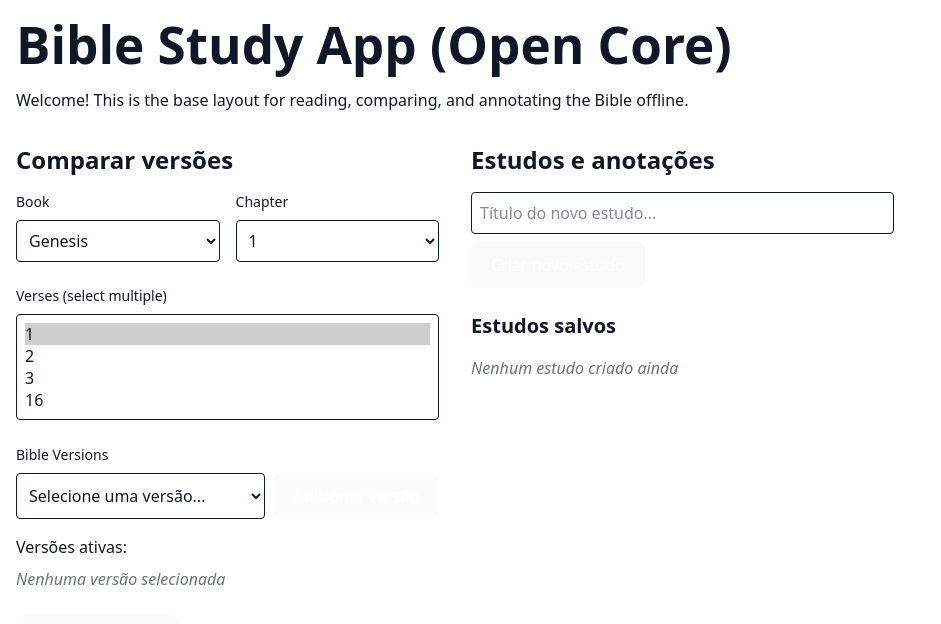
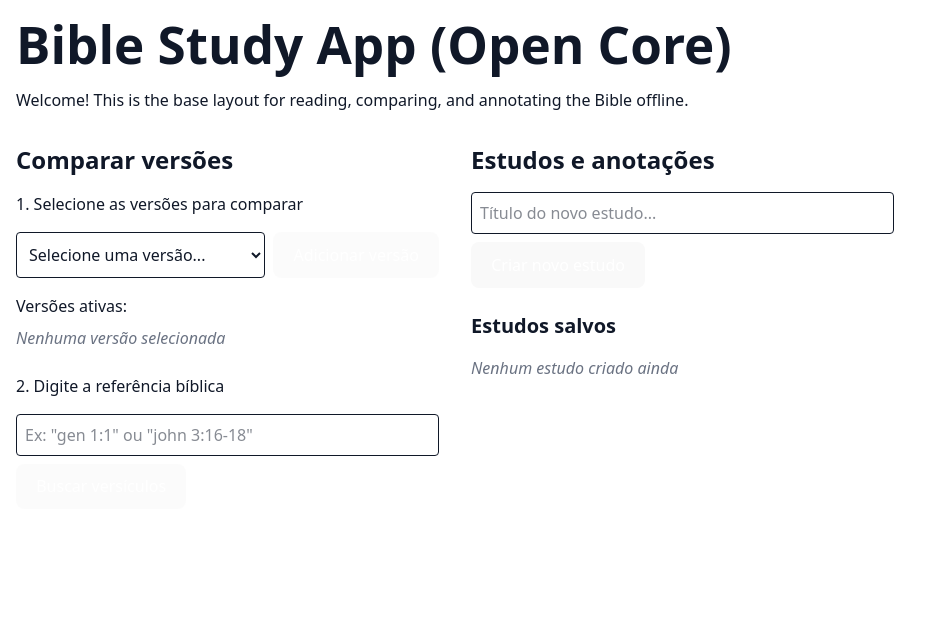
Before and after one commit to paulocfjunior/sacra, a React (Vite) app: page / in a window 1280 px wide. Shown: the top 624 px of the page, without its empty margins (0-941 px from the left). Built offline with nearby package versions, Linux system fonts and the light colour scheme.

Commit message:
feat: add Bible reference parsing and flexible verse selection

```diff
--- a/src/components/VerseSelector.tsx
+++ b/src/components/VerseSelector.tsx
@@ -1,93 +1,70 @@
 import React, { useState } from 'react';
 import ParallelViewer from './ParallelViewer';
 import VersionSelector from './VersionSelector';
-
-const SAMPLE_BOOKS = ['Genesis', 'John'];
-const SAMPLE_CHAPTERS = ['1', '2', '3'];
-const SAMPLE_VERSES = ['1', '2', '3', '16'];
-
-interface Selection {
-  book: string;
-  chapter: string;
-  verses: string[];
-}
+import { parseReference, BibleReference } from '../lib/bibleRefs';
 
 export default function VerseSelector() {
-  const [selection, setSelection] = useState<Selection>({
-    book: SAMPLE_BOOKS[0],
-    chapter: SAMPLE_CHAPTERS[0],
-    verses: [SAMPLE_VERSES[0]],
-  });
-
+  const [reference, setReference] = useState('');
+  const [parsedRef, setParsedRef] = useState<BibleReference | null>(null);
+  const [error, setError] = useState('');
   const [activeVersions, setActiveVersions] = useState<string[]>([]);
   const [showComparison, setShowComparison] = useState(false);
 
+  const handleReferenceSubmit = (e: React.FormEvent) => {
+    e.preventDefault();
+    const parsed = parseReference(reference);
+
+    if (!parsed) {
+      setError('Referência inválida. Exemplo: "gen 1:1" ou "john 3:16-18"');
+      setParsedRef(null);
+      setShowComparison(false);
+      return;
+    }
+
+    setError('');
+    setParsedRef(parsed);
+    setShowComparison(true);
+  };
+
   return (
     <div className="space-y-6">
-      <div className="grid grid-cols-2 gap-4">
-        <div className="space-y-2">
-          <label className="block text-sm font-medium">Book</label>
-          <select
-            className="w-full border rounded p-2"
-            value={selection.book}
-            onChange={(e) => setSelection(prev => ({ ...prev, book: e.target.value }))}
-          >
-            {SAMPLE_BOOKS.map(book => (
-              <option key={book} value={book}>{book}</option>
-            ))}
-          </select>
-        </div>
-
-        <div className="space-y-2">
-          <label className="block text-sm font-medium">Chapter</label>
-          <select
-            className="w-full border rounded p-2"
-            value={selection.chapter}
-            onChange={(e) => setSelection(prev => ({ ...prev, chapter: e.target.value }))}
-          >
-            {SAMPLE_CHAPTERS.map(chapter => (
-              <option key={chapter} value={chapter}>{chapter}</option>
-            ))}
-          </select>
-        </div>
-      </div>
-
-      <div className="space-y-2">
-        <label className="block text-sm font-medium">Verses (select multiple)</label>
-        <select
-          className="w-full border rounded p-2"
-          multiple
-          value={selection.verses}
-          onChange={(e) => setSelection(prev => ({
-            ...prev,
-            verses: Array.from(e.target.selectedOptions).map(opt => opt.value)
-          }))}
-        >
-          {SAMPLE_VERSES.map(verse => (
-            <option key={verse} value={verse}>{verse}</option>
-          ))}
-        </select>
-      </div>
-
-      <div className="space-y-2">
-        <label className="block text-sm font-medium">Bible Versions</label>
+      <div className="space-y-4">
+        <h3 className="font-medium">1. Selecione as versões para comparar</h3>
         <VersionSelector
           activeVersions={activeVersions}
           onVersionsChange={setActiveVersions}
         />
       </div>
 
-      <button
-        className="bg-blue-500 text-white px-4 py-2 rounded hover:bg-blue-600 disabled:opacity-50"
-        onClick={() => setShowComparison(true)}
-        disabled={activeVersions.length === 0}
-      >
-        Ver comparativo
-      </button>
+      <div className="space-y-4">
+        <h3 className="font-medium">2. Digite a referência bíblica</h3>
+        <form onSubmit={handleReferenceSubmit} className="space-y-2">
+          <input
+            type="text"
+            className="w-full border rounded p-2"
+            placeholder='Ex: "gen 1:1" ou "john 3:16-18"'
+            value={reference}
+            onChange={(e) => setReference(e.target.value)}
+          />
+          {error && <p className="text-red-500 text-sm">{error}</p>}
+          <button
+            type="submit"
+            className="bg-blue-500 text-white px-4 py-2 rounded hover:bg-blue-600 disabled:opacity-50"
+            disabled={!reference.trim() || activeVersions.length === 0}
+          >
+            Buscar versículos
+          </button>
+        </form>
+      </div>
 
-      {showComparison && activeVersions.length > 0 && (
+      {showComparison && parsedRef && (
         <div className="mt-8">
-          <ParallelViewer {...selection} versions={activeVersions} />
+          <ParallelViewer
+            book={parsedRef.book}
+            chapter={parsedRef.chapter}
+            verses={parsedRef.verses}
+            versions={activeVersions}
+          />
         </div>
       )}
     </div>
--- /dev/null
+++ b/src/lib/bibleRefs.ts
@@ -0,0 +1,83 @@
+// Mapeamento de abreviações e variações para nomes padrão de livros
+const BOOK_MAPPINGS: Record<string, string> = {
+  'gen': 'Genesis',
+  'genesis': 'Genesis',
+  'gn': 'Genesis',
+  'ex': 'Exodus',
+  'exo': 'Exodus',
+  'exodus': 'Exodus',
+  'lev': 'Leviticus',
+  'leviticus': 'Leviticus',
+  'num': 'Numbers',
+  'numbers': 'Numbers',
+  'dt': 'Deuteronomy',
+  'deut': 'Deuteronomy',
+  'deuteronomy': 'Deuteronomy',
+  'josh': 'Joshua',
+  'joshua': 'Joshua',
+  'jdg': 'Judges',
+  'judges': 'Judges',
+  'ruth': 'Ruth',
+  'rt': 'Ruth',
+  '1 sm': '1 Samuel',
+  '1 sam': '1 Samuel',
+  '1 samuel': '1 Samuel',
+  '2 sm': '2 Samuel',
+  '2 sam': '2 Samuel',
+  '2 samuel': '2 Samuel',
+  'jn': 'John',
+  'john': 'John',
+  'joão': 'John',
+  'joao': 'John',
+  'rom': 'Romans',
+  'romans': 'Romans',
+  'romanos': 'Romans',
+  '1 jo': '1 John',
+  '1 john': '1 John',
+  '1 joão': '1 John',
+  '1 joao': '1 John',
+  // Adicione mais mapeamentos conforme necessário
+};
+
+export interface BibleReference {
+  book: string;
+  chapter: string;
+  verses: string[];
+  raw: string;
+}
+
+export function parseReference(ref: string): BibleReference | null {
+  // Normaliza a referência
+  const normalized = ref.toLowerCase().trim();
+
+  // Regex para capturar: [livro] [capítulo]:[versículo(s)]
+  const regex = /^((?:\d\s+)?[a-zà-ú]+(?:\s+[a-zà-ú]+)?)\s*(\d+):(\d+(?:-\d+)?)$/;
+  const match = normalized.match(regex);
+
+  if (!match) return null;
+
+  const [, bookPart, chapter, versePart] = match;
+
+  // Encontra o nome padrão do livro
+  const standardBook = BOOK_MAPPINGS[bookPart];
+  if (!standardBook) return null;
+
+  // Processa intervalo de versículos (ex: 2-4)
+  let verses: string[];
+  if (versePart.includes('-')) {
+    const [start, end] = versePart.split('-').map(Number);
+    verses = Array.from(
+      { length: end - start + 1 },
+      (_, i) => String(start + i)
+    );
+  } else {
+    verses = [versePart];
+  }
+
+  return {
+    book: standardBook,
+    chapter: chapter,
+    verses,
+    raw: ref
+  };
+}
```
